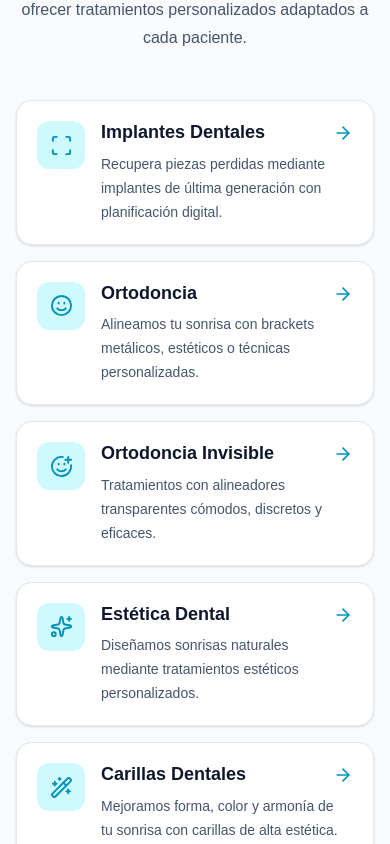
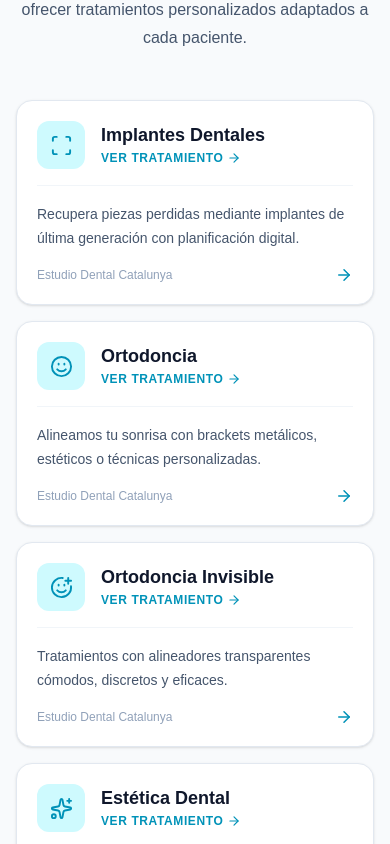
Before and after one commit to estudiodentalcataluna-sketch/estudio-dental-catalunya, a Next.js app: page / in a window 390 px wide. Shown: the part 7160-8004 px from the top of the page. Built offline with nearby package versions, Linux system fonts and the light colour scheme.

Commit message:
Rediseñar tarjetas de tratamientos en movil

```diff
--- a/app/components/Treatments.tsx
+++ b/app/components/Treatments.tsx
@@ -101,7 +101,7 @@ export default function Treatments() {
     <section className="bg-slate-50 py-20 sm:py-28">
       <div className="mx-auto max-w-7xl px-4 sm:px-6 lg:px-8">
 
-        {/* Cabecera */}
+        {/* CABECERA */}
 
         <div className="mx-auto max-w-3xl text-center">
           <span className="font-semibold uppercase tracking-[0.25em] text-cyan-600 sm:tracking-[0.3em]">
@@ -119,7 +119,7 @@ export default function Treatments() {
           </p>
         </div>
 
-        {/* Tratamientos */}
+        {/* TRATAMIENTOS */}
 
         <div className="mt-12 grid gap-4 sm:mt-16 sm:gap-6 md:grid-cols-2 xl:mt-20 xl:grid-cols-3 xl:gap-8">
 
@@ -155,7 +155,7 @@ export default function Treatments() {
                 "
               >
 
-                {/* Decoración */}
+                {/* DECORACIÓN */}
 
                 <div
                   className="
@@ -176,41 +176,69 @@ export default function Treatments() {
 
                 <div className="relative z-10">
 
-                  {/* MÓVIL */}
+                  {/* =========================
+                      VERSIÓN MÓVIL
+                      ========================= */}
 
-                  <div className="flex items-start gap-4 sm:hidden">
+                  <div className="sm:hidden">
 
-                    <div className="flex h-12 w-12 shrink-0 items-center justify-center rounded-xl bg-cyan-100">
-                      <Icon
-                        size={23}
-                        className="text-cyan-600"
-                      />
-                    </div>
+                    {/* Cabecera */}
 
-                    <div className="min-w-0 flex-1">
+                    <div className="flex items-center gap-4">
 
-                      <div className="flex items-center justify-between gap-3">
+                      <div className="flex h-12 w-12 shrink-0 items-center justify-center rounded-xl bg-cyan-100">
+                        <Icon
+                          size={23}
+                          className="text-cyan-600"
+                        />
+                      </div>
+
+                      <div className="min-w-0 flex-1">
 
                         <h3 className="text-lg font-bold leading-tight text-slate-900">
                           {treatment.title}
                         </h3>
 
-                        <ArrowRight
-                          size={20}
-                          className="mt-0.5 shrink-0 text-cyan-600"
-                        />
+                        <div className="mt-1 flex items-center gap-1 text-xs font-semibold uppercase tracking-wider text-cyan-600">
+                          Ver tratamiento
+                          <ArrowRight size={14} />
+                        </div>
 
                       </div>
 
-                      <p className="mt-2 pr-2 text-sm leading-6 text-slate-600">
-                        {treatment.description}
-                      </p>
+                    </div>
+
+                    {/* Separador */}
+
+                    <div className="my-4 h-px bg-slate-100" />
+
+                    {/* Descripción */}
+
+                    <p className="text-sm leading-6 text-slate-600">
+                      {treatment.description}
+                    </p>
+
+                    {/* Pequeña llamada final */}
+
+                    <div className="mt-4 flex items-center justify-between">
+
+                      <span className="text-xs font-medium text-slate-400">
+                        Estudio Dental Catalunya
+                      </span>
+
+                      <ArrowRight
+                        size={18}
+                        className="text-cyan-600 transition-transform duration-300 group-active:translate-x-1"
+                      />
 
                     </div>
 
                   </div>
 
-                  {/* TABLET / ORDENADOR */}
+
+                  {/* =========================
+                      VERSIÓN TABLET / PC
+                      ========================= */}
 
                   <div className="hidden sm:block">
 
@@ -251,6 +279,7 @@ export default function Treatments() {
           })}
 
         </div>
+
 
         {/* CTA */}
 
```
